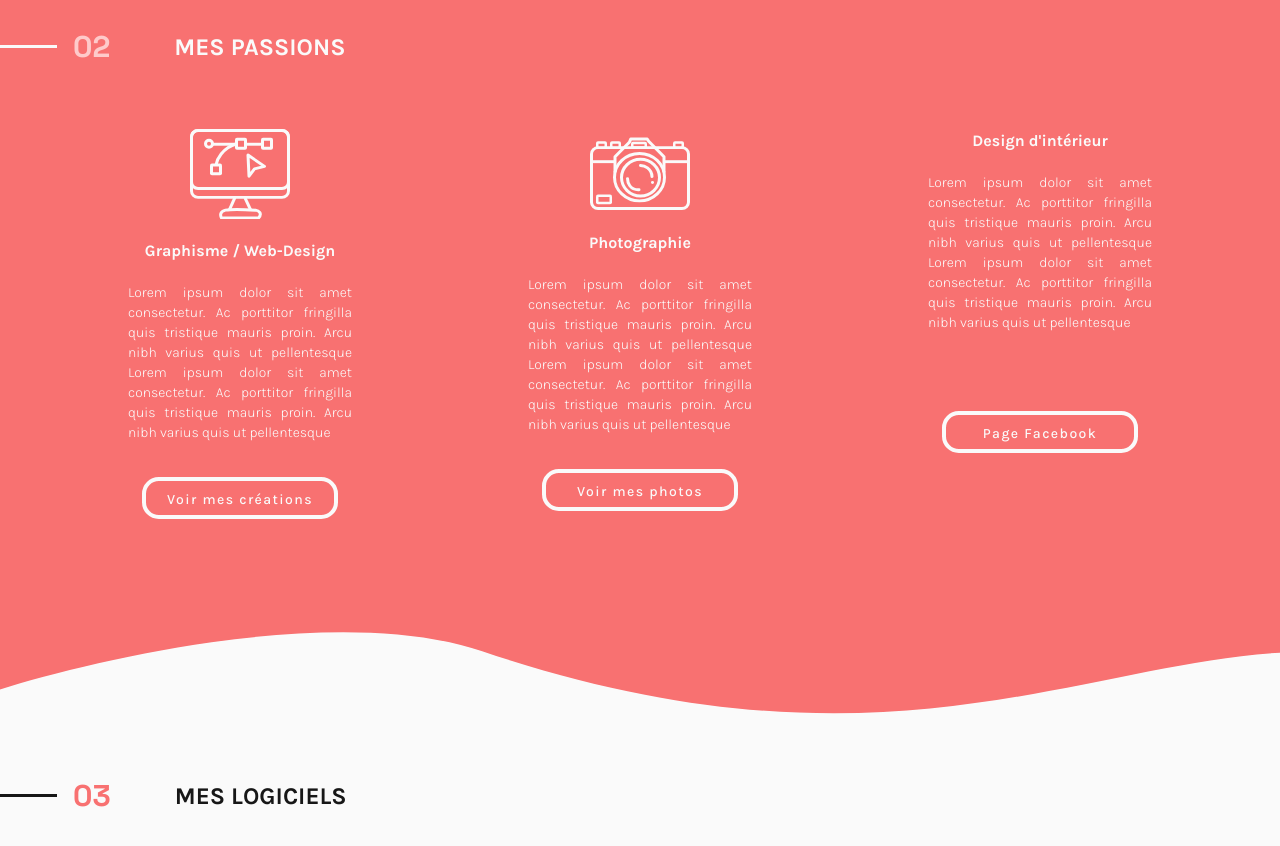
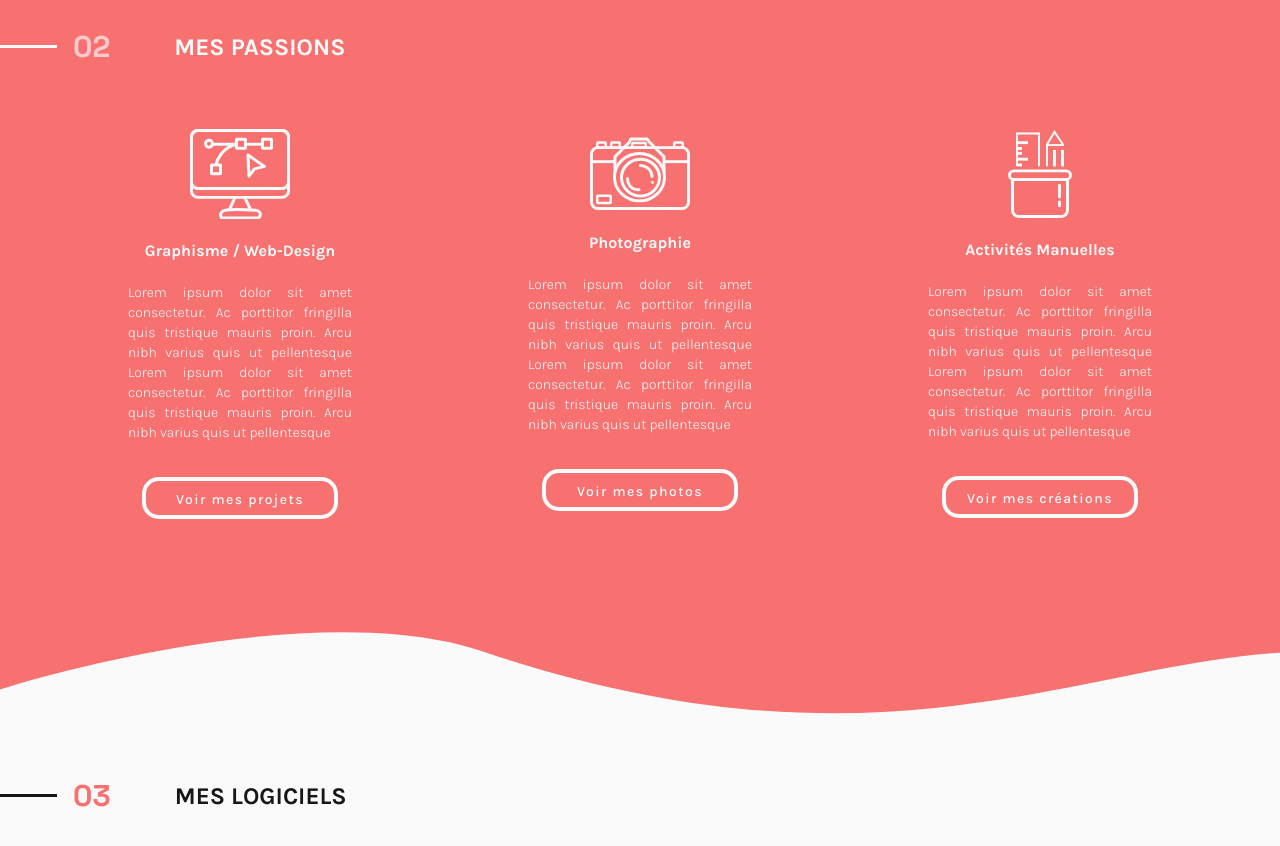
Before and after one commit to duval-justine/Portfolio_Justine_Duval, a Vue app: page /apropos in a window 1280 px wide. Shown: the part 1900-2746 px from the top of the page. Built offline with nearby package versions, Linux system fonts and the light colour scheme.

Commit message:
A Propos Activités Manuelles

```diff
--- a/src/views/AProposView.vue
+++ b/src/views/AProposView.vue
@@ -11,7 +11,7 @@
                     <div class="flex flex-row justify-center items-center">
                         <div class="w-2/3">
 
-                            <p class="font-karla text-center font-bold text-Extended/red/50 text-4xl">Je suis Justine Duval
+                            <p class="font-karla text-center font-bold text-Extended/red/50 text-4xl">Justine Duval
                             </p>
                         </div>
                         <div>
@@ -89,7 +89,7 @@
                     </h2>
                 </div>
                 <!-- Contenu -->
-                <div class="flex flex-row gap-44 mt-16 px-32 mb-16">
+                <div class="flex flex-row gap-44 mt-16 px-32 mb-16 ">
                     <div class="flex flex-col font-karla text-Extended/red/50 gap-5 justify-center items-center">
                         <Graphisme />
                         <h4 class="font-bold text-base text-center ">Graphisme / Web-Design</h4>
@@ -103,7 +103,7 @@
                                 <ul class="ulp">
                                     <RouterLink class="" to="/projets">
                                         <li class="lip font-karla font-medium">
-                                            Voir mes créations
+                                            Voir mes projets
                                             <span></span><span></span><span></span><span></span>
                                         </li>
                                     </RouterLink>
@@ -113,7 +113,7 @@
                                 <RouterLink
                                     class="font-space-grotesk font-medium text-sm 2xs:text-base xs:text-lg text-Extended/red/900"
                                     to="/projets">
-                                    Voir mes créations
+                                    Voir mes projets
                                 </RouterLink>
                             </div>
                         </section>
@@ -147,19 +147,20 @@
                             </div>
                         </section>
                     </div>
-                    <div class="flex flex-col font-karla text-Extended/red/50 gap-5">
-                        <h4 class="font-bold text-base text-center ">Design d'intérieur</h4>
+                    <div class="flex flex-col font-karla text-Extended/red/50 gap-5 justify-center items-center">
+                        <Activites />
+                        <h4 class="font-bold text-base text-center ">Activités Manuelles</h4>
                         <p class=" font-light text-sm  text-justify">Lorem ipsum dolor sit
                             amet
                             consectetur. Ac porttitor fringilla quis tristique mauris proin. Arcu nibh varius quis ut
                             pellentesque Lorem ipsum dolor sit amet consectetur. Ac porttitor fringilla quis tristique
                             mauris proin. Arcu nibh varius quis ut pellentesque </p>
-                        <section class="justify-center flex py-11 scroll-snap2">
+                        <section class="justify-center flex py-0 scroll-snap2">
                             <nav class="navp 3xs:hidden sm:flex">
                                 <ul class="ulp">
                                     <RouterLink class="" to="/">
                                         <li class="lip font-karla font-medium">
-                                            Page Facebook
+                                            Voir mes créations
                                             <span></span><span></span><span></span><span></span>
                                         </li>
                                     </RouterLink>
@@ -169,7 +170,7 @@
                                 <RouterLink
                                     class="font-space-grotesk font-medium text-sm 2xs:text-base xs:text-lg text-Extended/red/900"
                                     to="/">
-                                    Page Facebook
+                                    Voir mes créations
                                 </RouterLink>
                             </div>
                         </section>
@@ -195,12 +196,33 @@
                 </div>
                 <!-- Contenu -->
                 <div class="flex flex-row gap-14 justify-center items-center my-36 ">
+                    <a class="hover:scale-125 ease-in-out duration-500" href="https://www.figma.com/fr/" target="_blank">
                         <img src="../../public/logos/figma.webp" alt="">
+                    </a>
+                    <a class="hover:scale-125 ease-in-out duration-500"
+                        href="https://www.adobe.com/fr/products/illustrator.html?gclid=Cj0KCQjwtsCgBhDEARIsAE7RYh3Loq_eYhjOx1WyQYTTEww_2qjaMX5y02e4Adza6zTmteAZNaZGHxUaAkioEALw_wcB&mv=search&mv=search&sdid=KCJMVLF6&ef_id=Cj0KCQjwtsCgBhDEARIsAE7RYh3Loq_eYhjOx1WyQYTTEww_2qjaMX5y02e4Adza6zTmteAZNaZGHxUaAkioEALw_wcB:G:s&s_kwcid=AL!3085!3!600183673895!e!!g!!illustrator!1478148655!58836721124"
+                        target="_blank">
                         <img src="../../public/logos/illustrator.webp" alt="">
+                    </a>
+                    <a class="hover:scale-125 ease-in-out duration-500"
+                        href="https://www.adobe.com/fr/products/photoshop.html" target="_blank">
                         <img src="../../public/logos/photoshop.webp" alt="">
+                    </a>
+                    <a class="hover:scale-125 ease-in-out duration-500"
+                        href="https://www.adobe.com/fr/products/indesign/landpb.html?gclid=Cj0KCQjwtsCgBhDEARIsAE7RYh3a-aQ1jaguEVHurDdqesrPIiWdOPoppQ0LKxJfeunOjaXFpu-NFAwaAgNQEALw_wcB&mv=search&mv=search&sdid=LCDWTLJX&ef_id=Cj0KCQjwtsCgBhDEARIsAE7RYh3a-aQ1jaguEVHurDdqesrPIiWdOPoppQ0LKxJfeunOjaXFpu-NFAwaAgNQEALw_wcB:G:s&s_kwcid=AL!3085!3!600117236569!e!!g!!indesign!1435912704!58952470471"
+                        target="_blank">
                         <img src="../../public/logos/indesign.webp" alt="">
+                    </a>
+                    <a class="hover:scale-125 ease-in-out duration-500"
+                        href="https://www.adobe.com/fr/products/premiere/landpb.html?gclid=Cj0KCQjwtsCgBhDEARIsAE7RYh3CKkh3-6hgdKz_uJStPiWOxP-F-TxV1QkirfFTEzOJcyh9_eceKicaAkmHEALw_wcB&mv=search&mv=search&sdid=LQLZT7BT&ef_id=Cj0KCQjwtsCgBhDEARIsAE7RYh3CKkh3-6hgdKz_uJStPiWOxP-F-TxV1QkirfFTEzOJcyh9_eceKicaAkmHEALw_wcB:G:s&s_kwcid=AL!3085!3!341217015802!e!!g!!premiere%20pro!1435912734!56537474099"
+                        target="_blank">
                         <img src="../../public/logos/premierepro.webp" alt="">
+                    </a>
+                    <a class="hover:scale-125 ease-in-out duration-500"
+                        href="https://www.adobe.com/fr/products/aftereffects/landpb.html?gclid=Cj0KCQjwtsCgBhDEARIsAE7RYh3MTP77o78MDmwSe1SEG6bbxdCDBqABlWHEsk709iZuJKI2ZeUZwtsaAmxAEALw_wcB&mv=search&mv=search&sdid=MYYBRYZH&ef_id=Cj0KCQjwtsCgBhDEARIsAE7RYh3MTP77o78MDmwSe1SEG6bbxdCDBqABlWHEsk709iZuJKI2ZeUZwtsaAmxAEALw_wcB:G:s&s_kwcid=AL!3085!3!600183576446!e!!g!!after%20effect!1435912503!56537400619"
+                        target="_blank">
                         <img src="../../public/logos/aftereffect.webp" alt="">
+                    </a>
                 </div>
             </div>
             <!-- Fin Logiciels -->
@@ -265,11 +287,12 @@
 import Header from "../components/Header.vue";
 import Graphisme from "../components/icons/GraphismeIcon.vue";
 import Photographie from "../components/icons/PhotographieIcon.vue";
+import Activites from "../components/icons/ActivitesIcon.vue";
 import VagueTop from "../components/VagueTop.vue";
 import VagueBott from "../components/VagueBott.vue";
 import Footerc from "../components/Footer.vue";
 export default {
-    components: { Header, VagueTop, VagueBott, Footerc, Graphisme, Photographie }
+    components: { Header, VagueTop, VagueBott, Footerc, Graphisme, Photographie, Activites }
 }
 </script>
 
```
Lines whose indentation alone changed are shown as unchanged.
